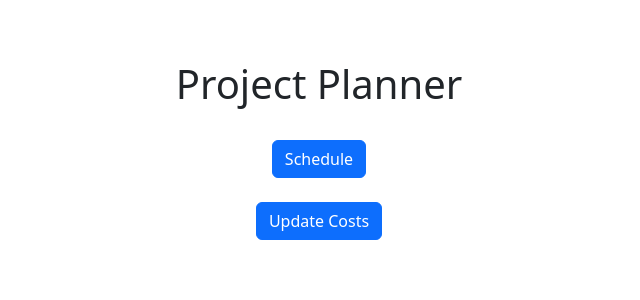
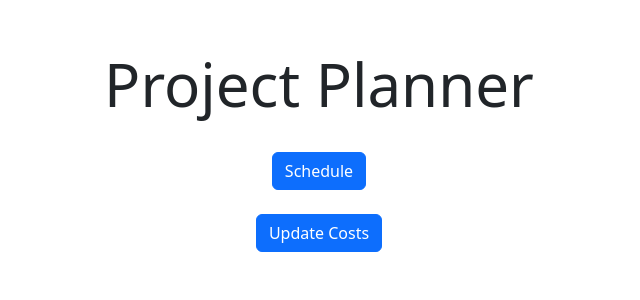
Before and after one commit to bperez3237/phase-3-sinatra-react-project-frontend, a React (Create React App) app: page / in a window 1280 px wide. Shown: the top 300 px of the page, without its empty margins (321-961 px from the left). Built offline with nearby package versions, Linux system fonts and the light colour scheme; no server answers.

Commit message:
fix navbars

```diff
--- a/src/components/Cost.js
+++ b/src/components/Cost.js
@@ -13,7 +13,7 @@ function Cost({name, cost, id, handleDelete, category, employee, activity, time}
                     category: {category}<br></br>
                     employee: {employee}<br></br>
                     activity: {activity}<br></br>
-                    time: {time}<br></br>
+                    time: {time.slice(0,10)}<br></br>
                 </Card.Text>
             </Card.Body>
             <Button onClick={()=>handleDelete(id)} size="sm">Delete Cost</Button>
--- a/src/components/CostForm.js
+++ b/src/components/CostForm.js
@@ -1,5 +1,4 @@
 import React, { useState} from "react";
-import Cost from "./Cost";
 import {Button, Form } from 'react-bootstrap'
 
 function CostForm({costs, setCosts, activities, employees}) {
--- a/src/components/Home.js
+++ b/src/components/Home.js
@@ -1,6 +1,6 @@
 import React from "react";
 import { NavLink } from "react-router-dom";
-import {Button, Container, Row, Stack, Col } from 'react-bootstrap'
+import { Container, Row, Col } from 'react-bootstrap'
 
 
 import 'bootstrap/dist/css/bootstrap.min.css'
@@ -9,7 +9,7 @@ function Home() {
 
     return(
         <Container style={{height:'300px'}}className="d-flex flex-column align-items-center justify-content-center" fluid>
-            <Row><Col><h1>Project Planner</h1></Col></Row>
+            <Row><Col><h1 style={{fontSize:'60px'}}>Project Planner</h1></Col></Row>
             <br></br>
             <Row><Col><NavLink className="btn btn-primary" to="/schedule">Schedule</NavLink></Col></Row>
             <br></br>
--- a/src/components/Schedule.js
+++ b/src/components/Schedule.js
@@ -130,7 +130,7 @@ function Schedule({activities, setActivities, employees, costs, setCosts}) {
 
    return(
             <Container>
-                <Navbar  bg="dark" variant="dark">
+                <Navbar fixed="top" bg="dark" variant="dark">
                     <Navbar.Brand style={{marginLeft:'10px'}}>Schedule</Navbar.Brand>
                     <NavLink style={{color:"#999"}} exact to="/">Home</NavLink>
                     <NavLink style={{color:"#999",marginLeft:'10px'}} to="/update-costs">Update Costs</NavLink>
--- a/src/components/UpdateCosts.js
+++ b/src/components/UpdateCosts.js
@@ -10,7 +10,6 @@ function UpdateCosts({activities, employees, costs, setCosts}) {
         fetch(`http://localhost:9292/costs/${id}`, {
             method: "DELETE",
           });
-
           const updatedCosts = costs.filter((cost)=> cost.id !==id)
           setCosts(updatedCosts);
     }
@@ -18,7 +17,6 @@ function UpdateCosts({activities, employees, costs, setCosts}) {
     const costElems = costs.map((cost)=>{
         const employee = employees.find((employee)=> employee.id===cost.employee_id)
         const activity = activities.find((activity)=> activity.id===cost.activity_id)
-
 
         return <Cost
         key={cost.id}
@@ -35,7 +33,7 @@ function UpdateCosts({activities, employees, costs, setCosts}) {
 
     return(
         <Container>
-            <Navbar bg="dark" variant="dark">
+            <Navbar fixed="top" bg="dark" variant="dark">
                 <Navbar.Brand style={{marginLeft:'10px'}}>Update Screen</Navbar.Brand>
                 <NavLink style={{color:"#999"}} exact to="/">Home</NavLink>
                 <NavLink style={{color:"#999",marginLeft:'10px'}} to="/schedule">Schedule</NavLink>
```
